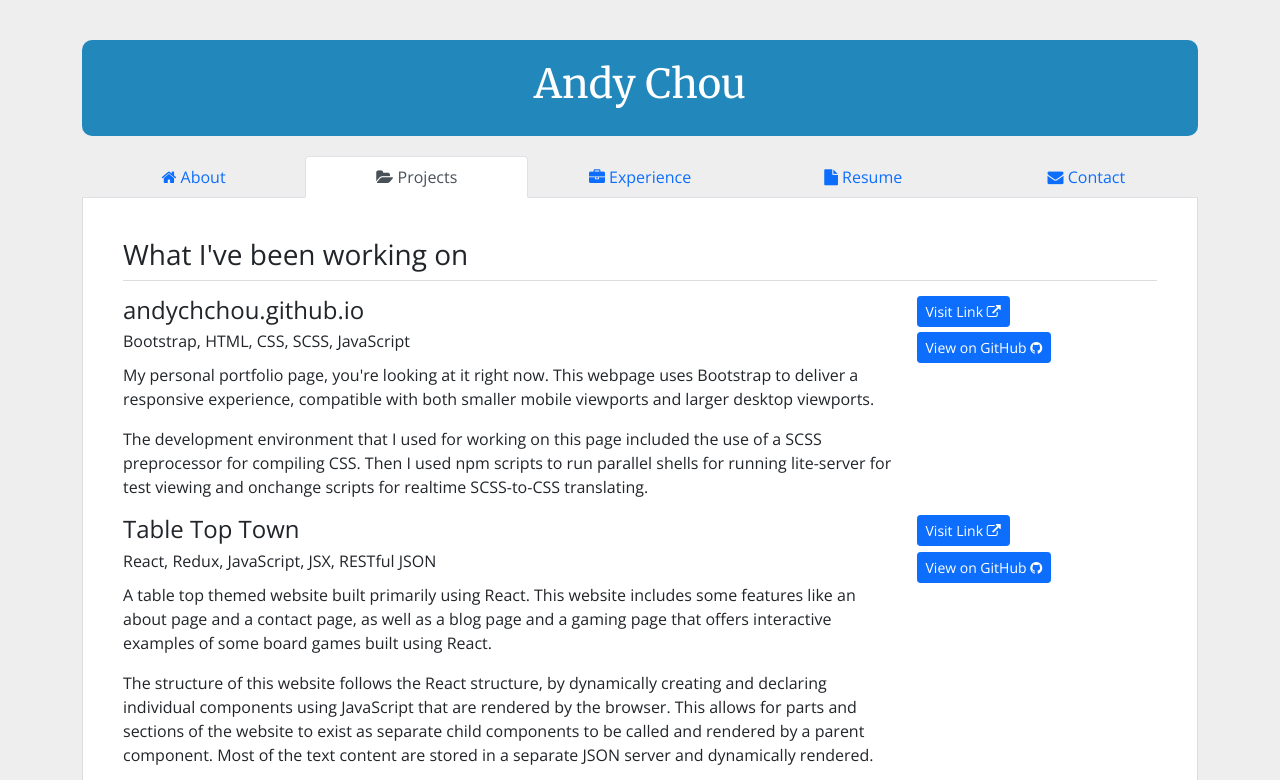
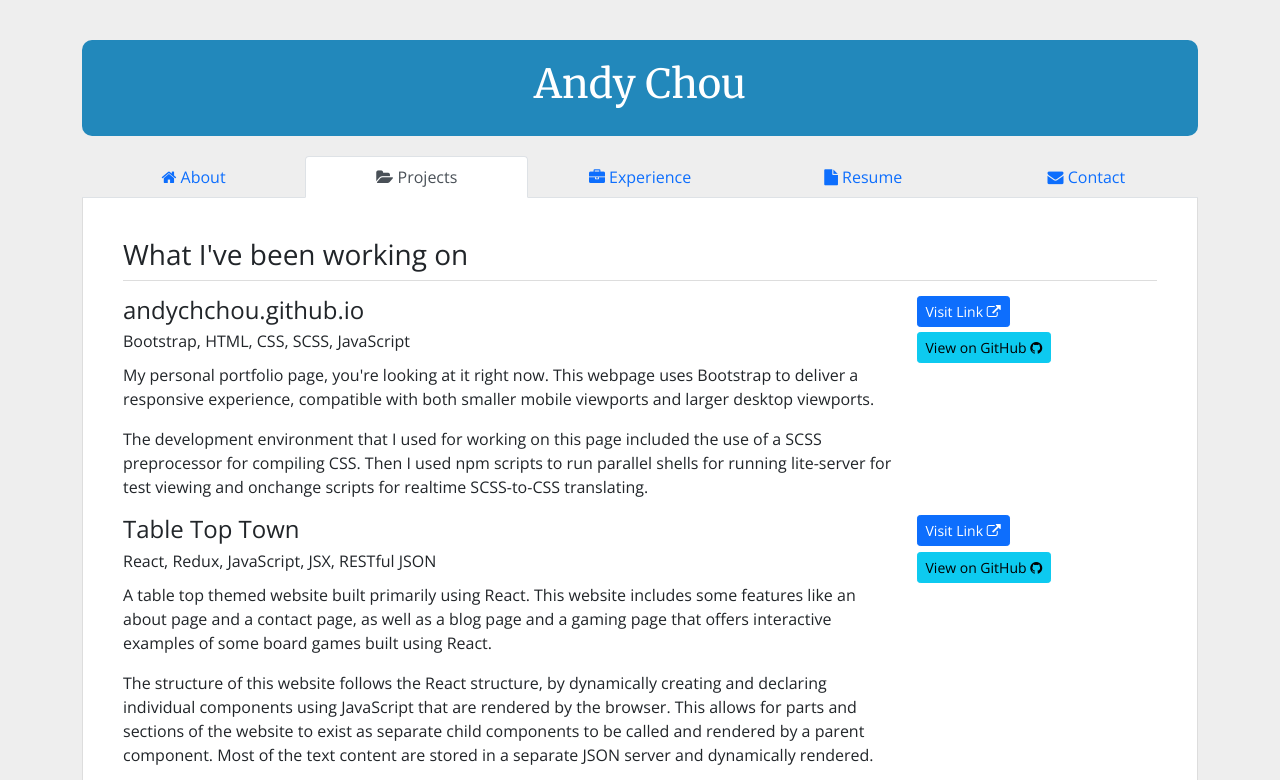
Before and after one commit to andychchou/andychchou.github.io, a website: page index.html in a window 1280 px wide. Both pictures are taken after a click on the tab "Projects". Shown: the top 780 px of the page. Drawn offline with nearby package versions, Linux system fonts and the light colour scheme; files that its build step writes are made by us from their sources.

Commit message:
Github link button

```diff
--- a/index.html
+++ b/index.html
@@ -65,7 +65,7 @@
                         <h6>Bootstrap, HTML, CSS, SCSS, JavaScript</h6>
                     </div>
                     <div class="col-md-3">
-                        <a href="https://github.com/andychchou/andychchou.github.io" class="btn btn-primary btn-sm" role="button" target="_blank">View on GitHub <span class="fa fa-github"></span></a>
+                        <a href="https://github.com/andychchou/andychchou.github.io" class="btn btn-info btn-sm" role="button" target="_blank">View on GitHub <span class="fa fa-github"></span></a>
                     </div>
                 </div>
                 <div class="row">
@@ -87,7 +87,7 @@
                         <h6>React, Redux, JavaScript, JSX, RESTful JSON</h6>
                     </div>
                     <div class="col-md-3">
-                        <a href="https://github.com/andychchou/nutabletopreact" class="btn btn-primary btn-sm" role="button" target="_blank">View on GitHub <span class="fa fa-github"></span></a>
+                        <a href="https://github.com/andychchou/nutabletopreact" class="btn btn-info btn-sm" role="button" target="_blank">View on GitHub <span class="fa fa-github"></span></a>
                     </div>
                 </div>
                 <div class="row">
@@ -110,7 +110,7 @@
                         <h6>React, JavaScript, JSX</h6>
                     </div>
                     <div class="col-md-3">
-                        <a href="https://github.com/andychchou/nutabletopreact/tree/main/src/components/chess" class="btn btn-primary btn-sm" role="button" target="_blank">View on GitHub <span class="fa fa-github"></span></a>
+                        <a href="https://github.com/andychchou/nutabletopreact/tree/main/src/components/chess" class="btn btn-info btn-sm" role="button" target="_blank">View on GitHub <span class="fa fa-github"></span></a>
                     </div>
                 </div>
                 <div class="row">
```
